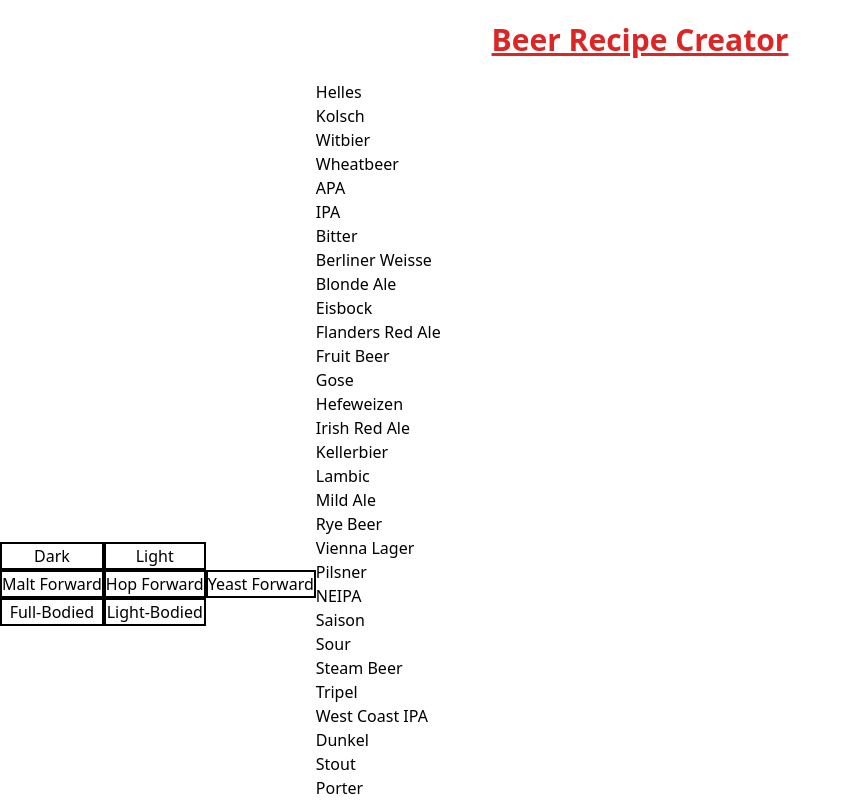
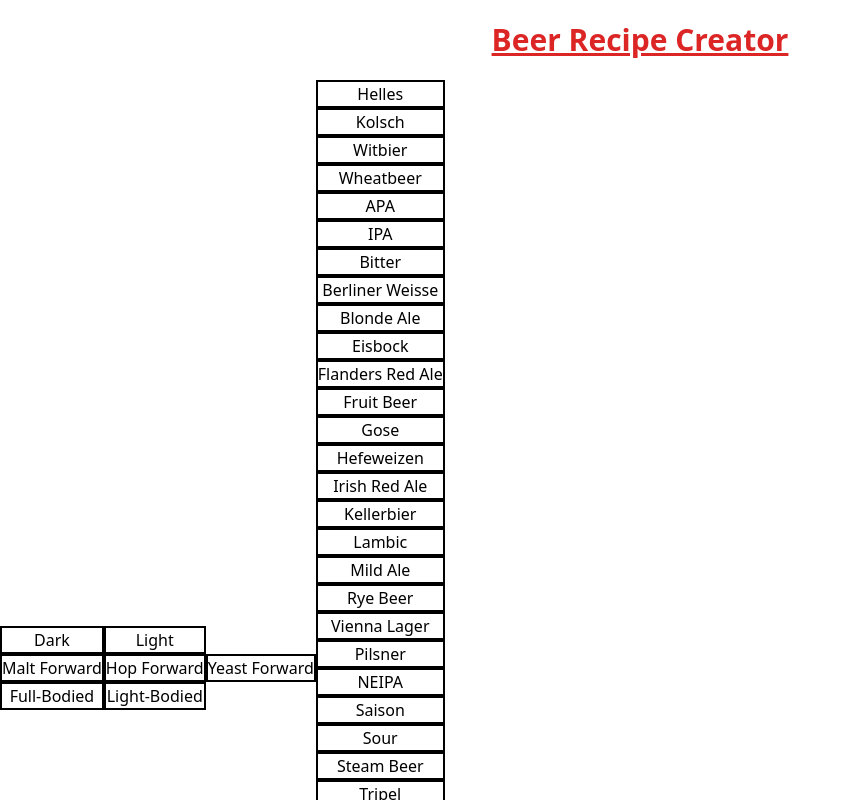
Before and after one commit to joehannis/beer-recipe-builder, a React (Vite) app: page / in a window 1280 px wide. Shown: the top 800 px of the page, without its empty margins (0-852 px from the left). Built offline with nearby package versions, Linux system fonts and the light colour scheme.

Commit message:
feature: implemented MVC structure for express controller, configured OPENAI'

```diff
--- a/package.json
+++ b/package.json
@@ -16,8 +16,10 @@
     "@mui/icons-material": "^5.15.6",
     "@mui/material": "^5.15.6",
     "cors": "^2.8.5",
+    "dotenv": "^16.4.0",
     "eslint-plugin-tailwindcss": "^3.14.0",
     "express": "^4.18.2",
+    "openai": "^4.25.0",
     "react": "^18.2.0",
     "react-dom": "^18.2.0"
   },
--- a/src/App.tsx
+++ b/src/App.tsx
@@ -15,9 +15,11 @@ function App() {
   const [beerListUpdate, setBeerListUpdate] = useState<Beer[]>(beerList);
   console.log(beerListUpdate);
   const [malt, setMalt] = useState<string>('');
-  console.log(malt);
   const [body, setBody] = useState<string>('');
   const [balance, setBalance] = useState<string>('');
+  const [beerSelection, setBeerSelection] = useState<string>('');
+  console.log(beerSelection);
+
   const unselected: string =
     'flex justify-center rounded-none border-2 border-solid border-black bg-white hover:bg-red-600 hover:text-white';
   const selected: string =
@@ -203,8 +205,13 @@ function App() {
             {/* Possible Styles */}
             <div className='flex flex-col'>
               {beerListUpdate.map((beer) => (
-                <div key={(beer as { name: string }).name}>
-                  <Selector beer={beer} />
+                <div
+                  key={(beer as { name: string }).name}
+                  className={
+                    beer.name === beerSelection ? selected : unselected
+                  }
+                >
+                  <Selector beer={beer} setBeerSelection={setBeerSelection} />
                 </div>
               ))}
             </div>
--- a/src/api/index.ts
+++ b/src/api/bin/index.ts
@@ -1,13 +1,13 @@
-import express, { Express, Request, Response } from 'express';
+import express, { Express } from 'express';
 import cors from 'cors';
+import 'dotenv/config';
+import recipeRoute from '../routes/recipeRoute';
 
 const app: Express = express();
 const port = process.env.PORT || 3000;
 app.use(cors());
 
-app.get('/', (req: Request, res: Response) => {
-  res.send('Welcome to Express & TypeScript Server');
-});
+app.get('/', recipeRoute);
 
 app.listen(port, () => {
   console.log(`Server is at http://localhost:${port}`);
--- /dev/null
+++ b/src/api/controllers/recipeController.ts
@@ -0,0 +1,23 @@
+import { Request, Response } from 'express';
+import OpenAI from 'openai';
+
+const openai = new OpenAI();
+
+const recipeController = {
+  async getRecipe(req: Request, res: Response) {
+    const beer = req.query.beer;
+    const response = await openai.chat.completions.create({
+      messages: [
+        {
+          role: 'system',
+          content: `Give me a step by step recipe in grams to create a ${beer}`,
+        },
+      ],
+      model: 'gpt-3.5-turbo',
+    });
+    console.log(response);
+    res.json(response);
+  },
+};
+
+export default recipeController;
--- /dev/null
+++ b/src/api/routes/recipeRoute.ts
@@ -0,0 +1,7 @@
+import express from 'express';
+const router = express.Router();
+import recipeController from '../controllers/recipeController';
+
+router.get('/', recipeController.getRecipe);
+
+export default router;
--- /dev/null
+++ b/src/components/fetchRecipe.tsx
@@ -0,0 +1,7 @@
+const fetchRecipe = async (beer: string) => {
+  const response = await fetch(`http:localhost:3000?beer=${beer}`);
+  const data = await response.json();
+  return data;
+};
+
+export default fetchRecipe;
--- a/src/components/selector.tsx
+++ b/src/components/selector.tsx
@@ -3,10 +3,25 @@ import React from 'react';
 interface SelectorProps {
   name?: string;
   beer?: object;
+  setBeerSelection?: React.Dispatch<React.SetStateAction<string>>;
 }
 
-const Selector: React.FC<SelectorProps> = ({ name, beer }) => {
-  return <button>{name ? name : (beer as { name: string }).name}</button>;
+const Selector: React.FC<SelectorProps> = ({
+  name,
+  beer,
+  setBeerSelection,
+}) => {
+  return (
+    <button
+      onClick={() => {
+        if (setBeerSelection && !name) {
+          setBeerSelection((beer as { name: string }).name);
+        }
+      }}
+    >
+      {name ? name : (beer as { name: string }).name}
+    </button>
+  );
 };
 
 export default Selector;
```
Also changed, not shown: 2 other files (tests, documents, lock files or other folders).
